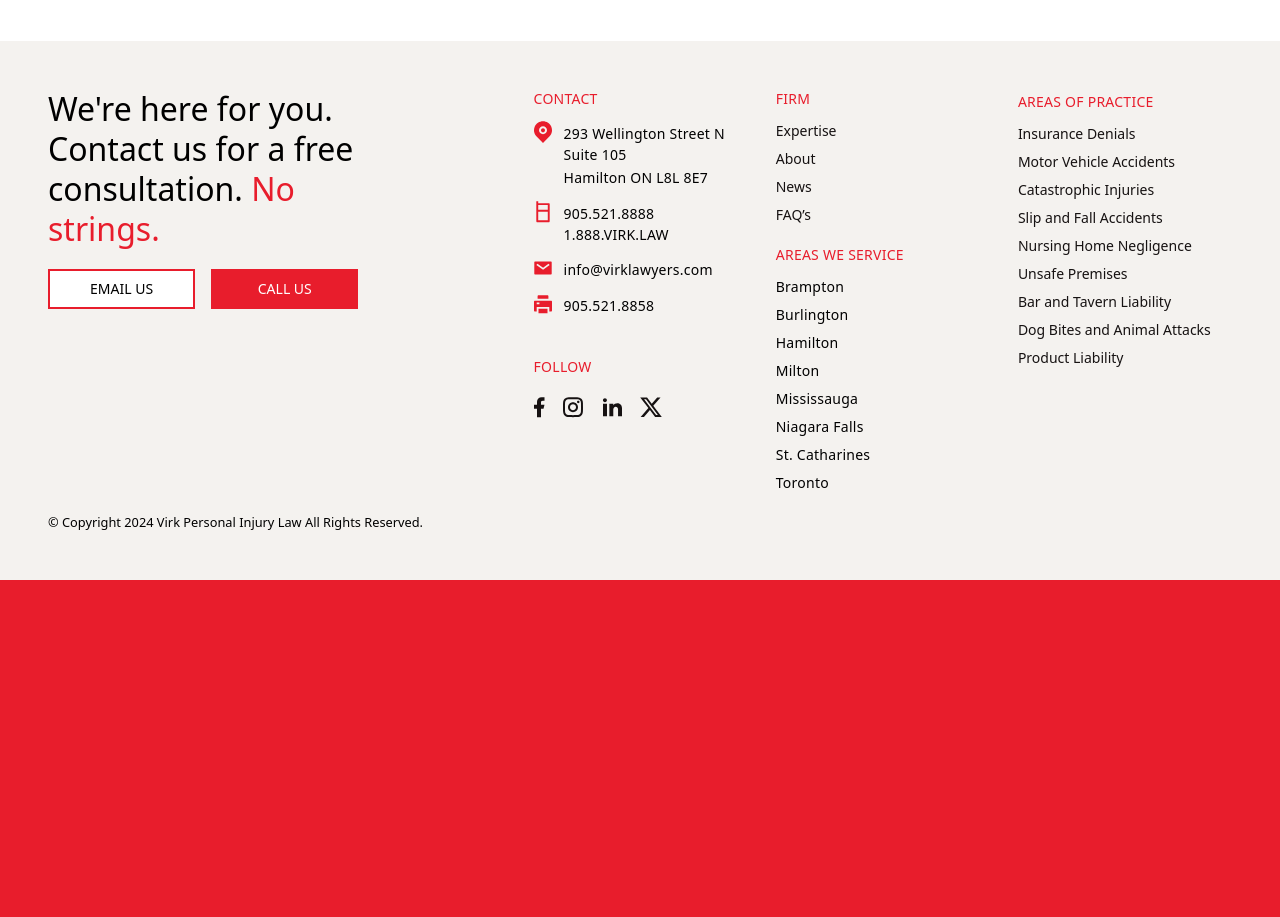
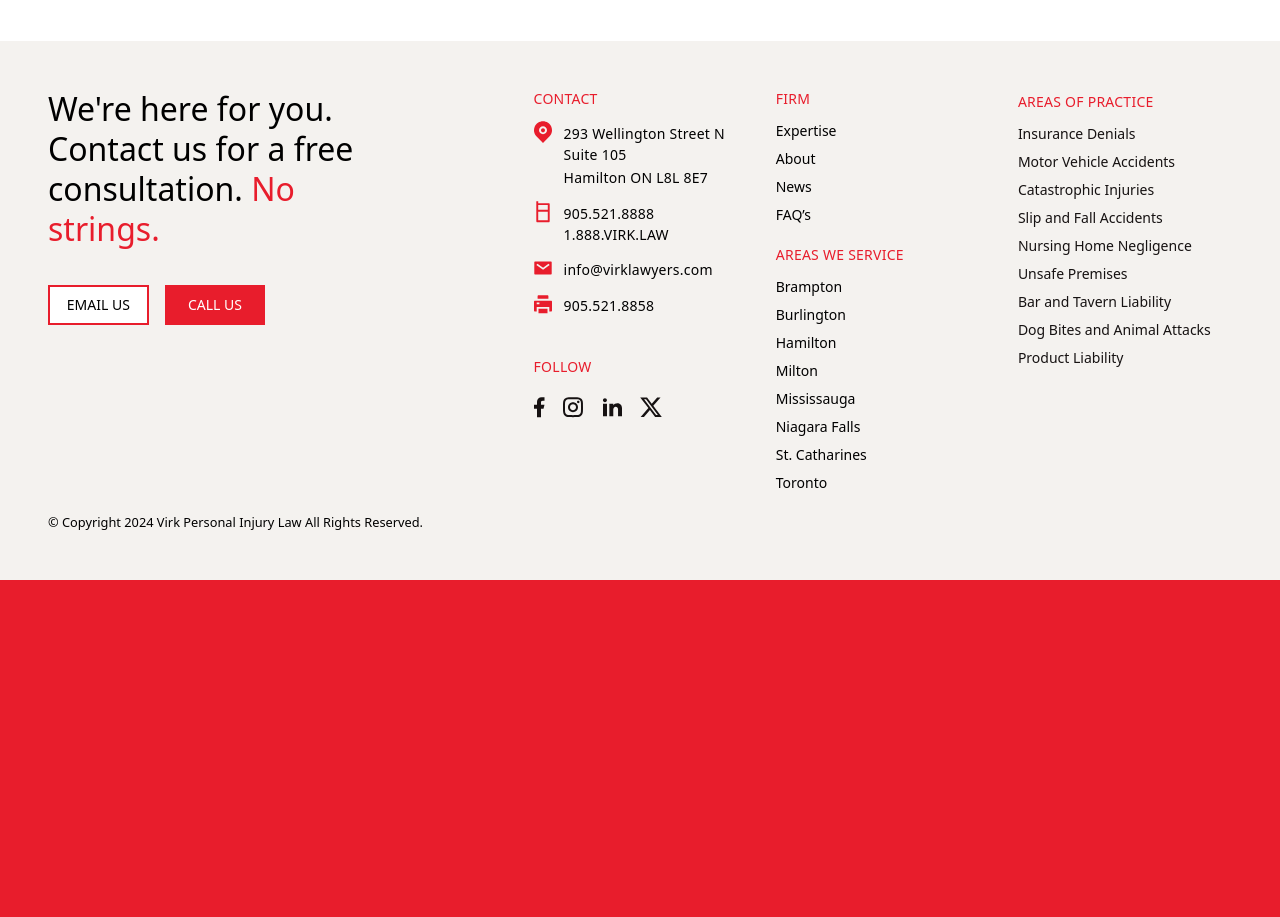
Before and after one commit to DevOluwatoyin/commercial-website, a React (Vite) app: page / in a window 1280 px wide. Shown: the part 7160-8077 px from the top of the page. Built offline with nearby package versions, Linux system fonts and the light colour scheme; a web font is replaced by a local one.

Commit message:
modify footer

```diff
--- a/src/components/Footer.jsx
+++ b/src/components/Footer.jsx
@@ -15,7 +15,7 @@ const Footer = () => {
       <div className="bg-red-100 p-4 py-12 pb-2 md:p-12">
         <div className="flex flex-col justify-between gap-5 md:flex-row">
           <div className="md:w-2/5">
-            <div className="space-y-5 md:w-2/3">
+            <div className="space-y-9 md:w-2/3">
               <Typography
                 variant="headline-l"
                 fontWeight="medium"
@@ -27,8 +27,8 @@ const Footer = () => {
                   No strings.
                 </Typography>
               </Typography>
-              <div className="flex gap-4">
-                <ButtonSm text="Email Us" />
+              <div className="flex gap-4 md:max-w-[70%]">
+                <ButtonSm text="Email Us" customStyle="font-medium" />
                 <ButtonLg text="Call us" />
               </div>
             </div>
@@ -41,7 +41,7 @@ const Footer = () => {
                 </Typography>
                 <div className="space-y-3">
                   {contactItems.map((contact, id) => (
-                    <div key={id} className="flex gap-3 items-start">
+                    <div key={id} className="flex items-start gap-3">
                       <img src={contact.icon} alt="" className="" />
                       <div>
                         <Typography
@@ -54,7 +54,6 @@ const Footer = () => {
                         </Typography>
                         <Typography
                           color="primary-dark"
-                          // tag="span"
                           fontWeight="regular"
                           customClassName="!text-[12px] lg:!text-sm"
                         >
@@ -93,7 +92,7 @@ const Footer = () => {
                     <Link
                       href={firm.url}
                       key={id}
-                      className="text-[12px] text-primary-dark lg:text-sm"
+                      className="!text-[12px] transition hover:text-primary-main lg:!text-sm"
                     >
                       {firm.title}
                     </Link>
@@ -106,15 +105,13 @@ const Footer = () => {
                 </Typography>
                 <div className="flex flex-col space-y-2">
                   {areasOfService.map((service, id) => (
-                    <Typography
+                    <Link
+                      to=""
                       key={id}
-                      color="primary-dark"
-                      tag="span"
-                      fontWeight="regular"
-                      customClassName="!text-[12px] lg:!text-sm"
+                      className="!text-[12px] transition hover:text-primary-main lg:!text-sm"
                     >
                       {service}
-                    </Typography>
+                    </Link>
                   ))}
                 </div>
               </div>
```
